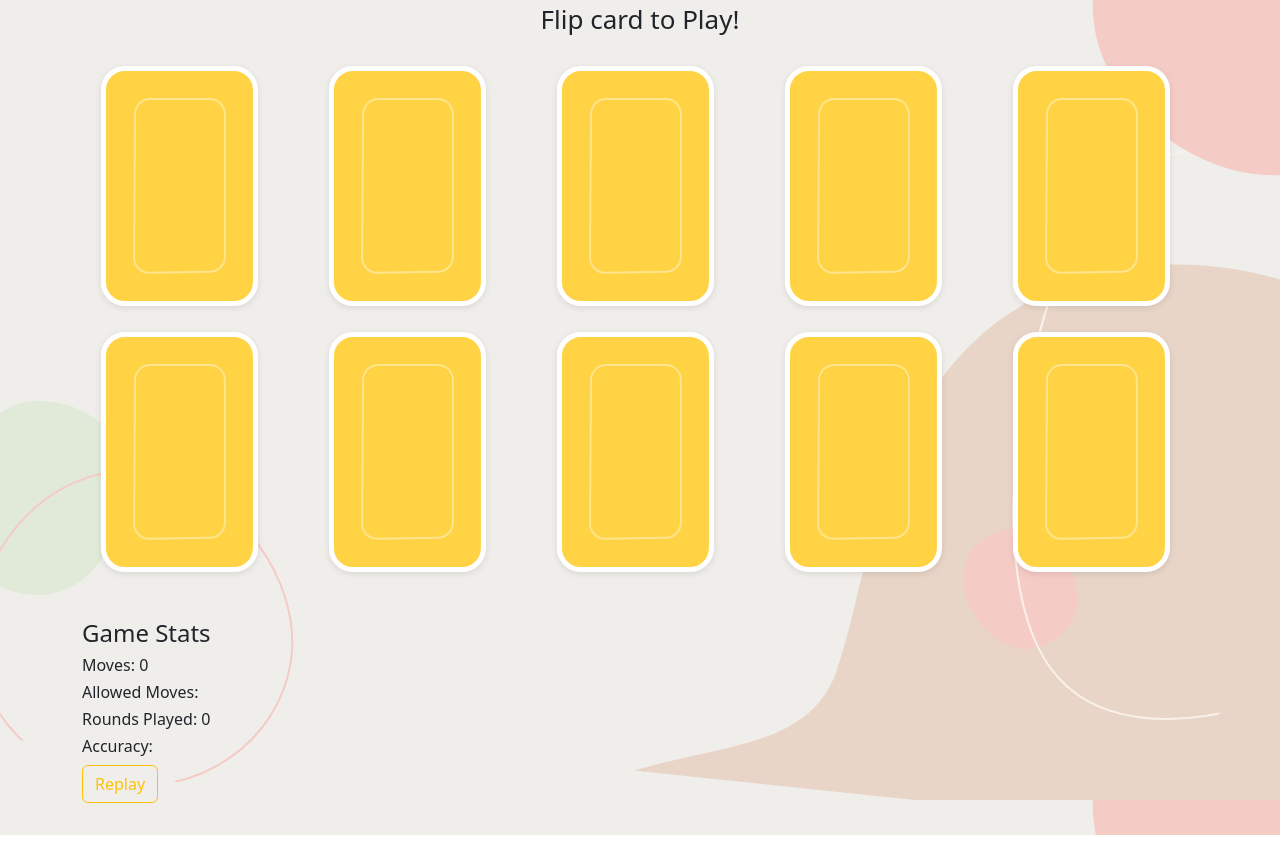
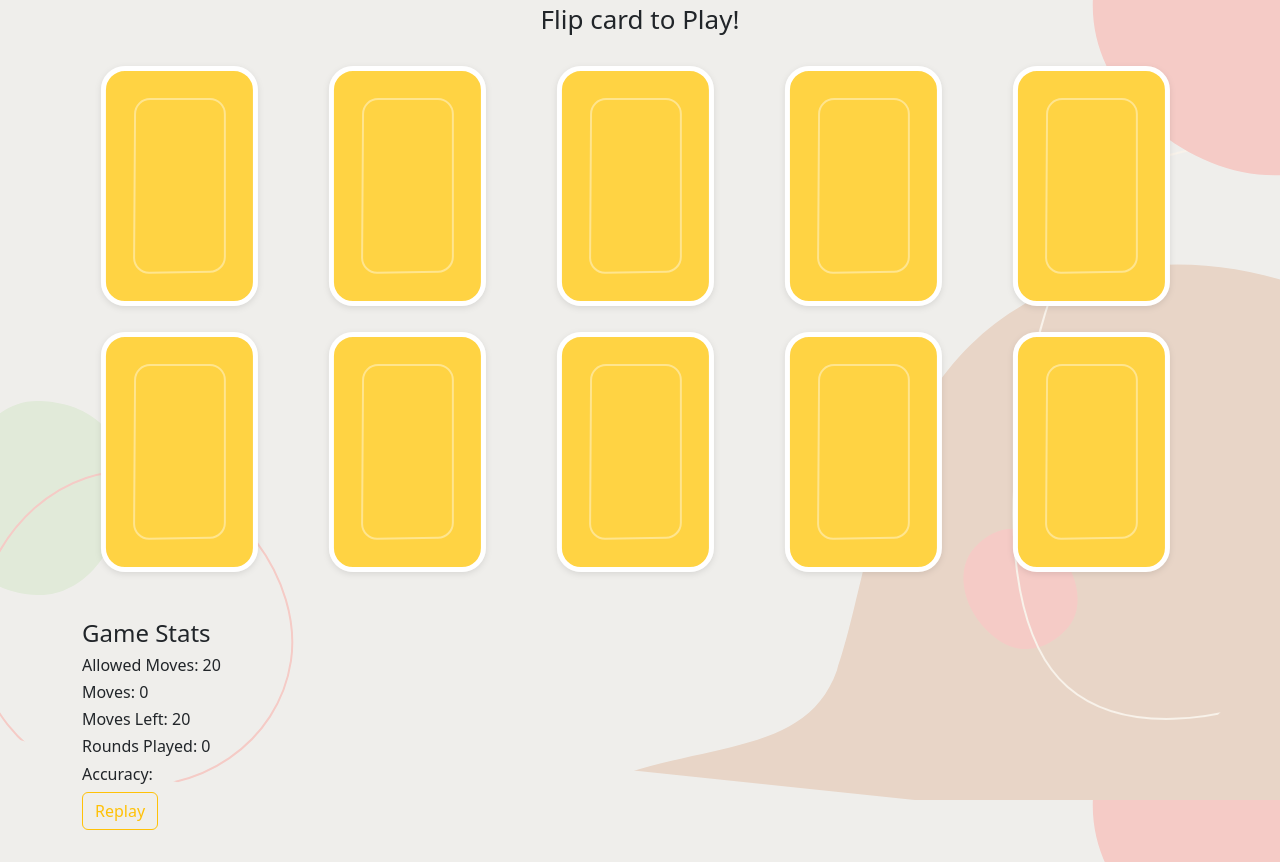
Before and after one commit to laualuoch/memora-game, a React (Create React App) app: page / in a window 1280 px wide. Before the commit the page ends 835 px from the top, so only its background shows below. Built offline with nearby package versions, Linux system fonts and the light colour scheme.

Commit message:
Update legend area to display the max moves allowed and the moves left.

```diff
--- a/src/App.js
+++ b/src/App.js
@@ -75,6 +75,9 @@ const FlipCardGame = () => {
   }, [cards, flippedCardIds, matchedCardIds, moves, gamesPlayed, gameCompleted]);
 
 
+  //this is a value I have decided to go with 10 should be the min moves allowed
+  const maxMoves = cards.length * 2;
+
   const handleCardClick = (cardId) => {
     console.log('Card clicked!')
 
@@ -93,7 +96,6 @@ const FlipCardGame = () => {
     setFlippedCardIds(flippedCards);
     setMoves((moves)=> moves + 1);
 
-    // Check if two cards are flipped
     if (flippedCards.length === 2) {
       const [card1, card2] = flippedCards;
       const flippedCard1 = cards.find((card) => card.id === card1);
@@ -128,13 +130,15 @@ const FlipCardGame = () => {
     setCards(cards.map((card) => ({ ...card, flipped: false, matched: false })));
     setMoves(0);
     setGamesPlayed((gamesPlayed) => gamesPlayed + 1);
+    setGameCompleted(false)
   };
 
   const GameStats = () => {
     return (
       <>
+      <Display countItem = "Allowed Moves" count={ maxMoves} />
       <Display countItem = "Moves" count={moves}/>
-      <Display countItem = "Allowed Moves" />
+      <Display countItem = "Moves Left" count={maxMoves - moves}/>
       <Display countItem = "Rounds Played" count={gamesPlayed} />
       <Display countItem = "Accuracy" />
       <Button />
```
